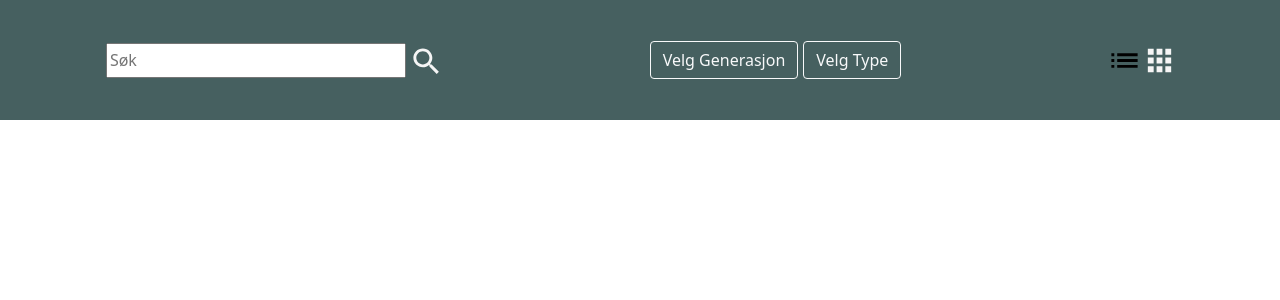
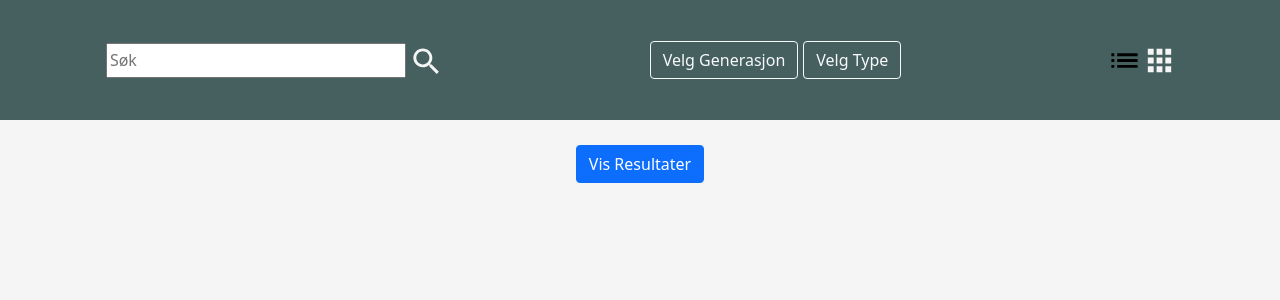
Before and after one commit to Magnusld/PokedexMirror, a React (Create React App) app in the folder frontend/: page / in a window 1280 px wide. Shown: the top 300 px of the page. Built offline with nearby package versions, Linux system fonts and the light colour scheme.

Commit message:
feat(#6, #7, #8): Legge til listingkomponent, samt lage dummydata for utvikling i listekomponent

```diff
--- a/frontend/src/App.tsx
+++ b/frontend/src/App.tsx
@@ -4,6 +4,7 @@ import {TopBar} from "./components/TopBar";
 import 'bootstrap/dist/css/bootstrap.min.css';
 import {GenOptionsComponent} from "./components/GenOptionsComponent";
 import {TypeOptionComponent} from "./components/TypeOptionComponent";
+import {ListComponent} from "./components/ListComponent";
 
 function App() {
   const [asGrid, setAsGrid] = useState<boolean>(true)
@@ -23,6 +24,9 @@ function App() {
         {showGenSelection ? <GenOptionsComponent /> : null}
         {showTypeSelection ? <TypeOptionComponent /> : null}
       </div>
+      <div className={"list"}>
+        <ListComponent asGrid={asGrid}></ListComponent>
+      </div>
     </div>
   );
 }
--- a/frontend/src/components/ListComponent.tsx
+++ b/frontend/src/components/ListComponent.tsx
@@ -1,13 +1,45 @@
-import React, {useState} from 'react';
+import React, {useEffect, useState} from 'react';
 import '../style/App.css';
+import {ListingComponent} from "./ListingComponent";
+import {DummyPokemon} from "../types";
+import {Button} from "react-bootstrap";
 
 export function ListComponent(props: {
   asGrid: boolean
 }) {
+  const asGrid = props.asGrid
+  const liste = [1,2,3,4,5,6,7,8]
+  const dummyData: DummyPokemon[] = []
+  const [showResults, setShowResults] = useState<boolean>(false)
+
+  function makeDummyData() {
+
+    liste.map((n) => {
+      const dataPoint: DummyPokemon = {
+        id: n,
+        pokedexNr: n,
+        type: "fire",
+        generation: n,
+        name: `Pokemon ${n}`
+      }
+      dummyData.push(dataPoint)
+    })
+  }
+
+  useEffect(() => {
+    console.log(dummyData)
+  })
+
+  let showListing = dummyData.map((pok, i) => (
+    <ListingComponent key={i}
+                      asGrid={asGrid}
+                      pokemon={pok}/>
+  ))
 
   return (
       <div>
-
+        <Button onClick={() => setShowResults(!showResults)}>Vis Resultater</Button>
+        {showResults ? showListing : null}
       </div>
   )
 }
--- /dev/null
+++ b/frontend/src/components/ListingComponent.tsx
@@ -0,0 +1,20 @@
+import React, {useEffect, useState} from 'react';
+import '../style/App.css';
+import {DummyPokemon} from "../types";
+
+export function ListingComponent(props: {
+  asGrid: boolean
+  pokemon: DummyPokemon
+}) {
+  const pokemon = props.pokemon
+
+  useEffect(() => {
+    console.log("Im alive")
+  })
+
+  return (
+      <div className={"listing"}>
+        <h3>{pokemon.name}</h3>
+      </div>
+  )
+}
--- a/frontend/src/style/App.css
+++ b/frontend/src/style/App.css
@@ -101,3 +101,13 @@
   flex-wrap: wrap;
   justify-content: center;
 }
+.list {
+  height: 40vh;
+  width: 100vw;
+  background: var(--main-color);
+  padding: 25px;
+}
+
+.listing {
+  height: 200px;
+}
```
Also changed, not shown: frontend/src/types.ts (+8 -0 lines).
